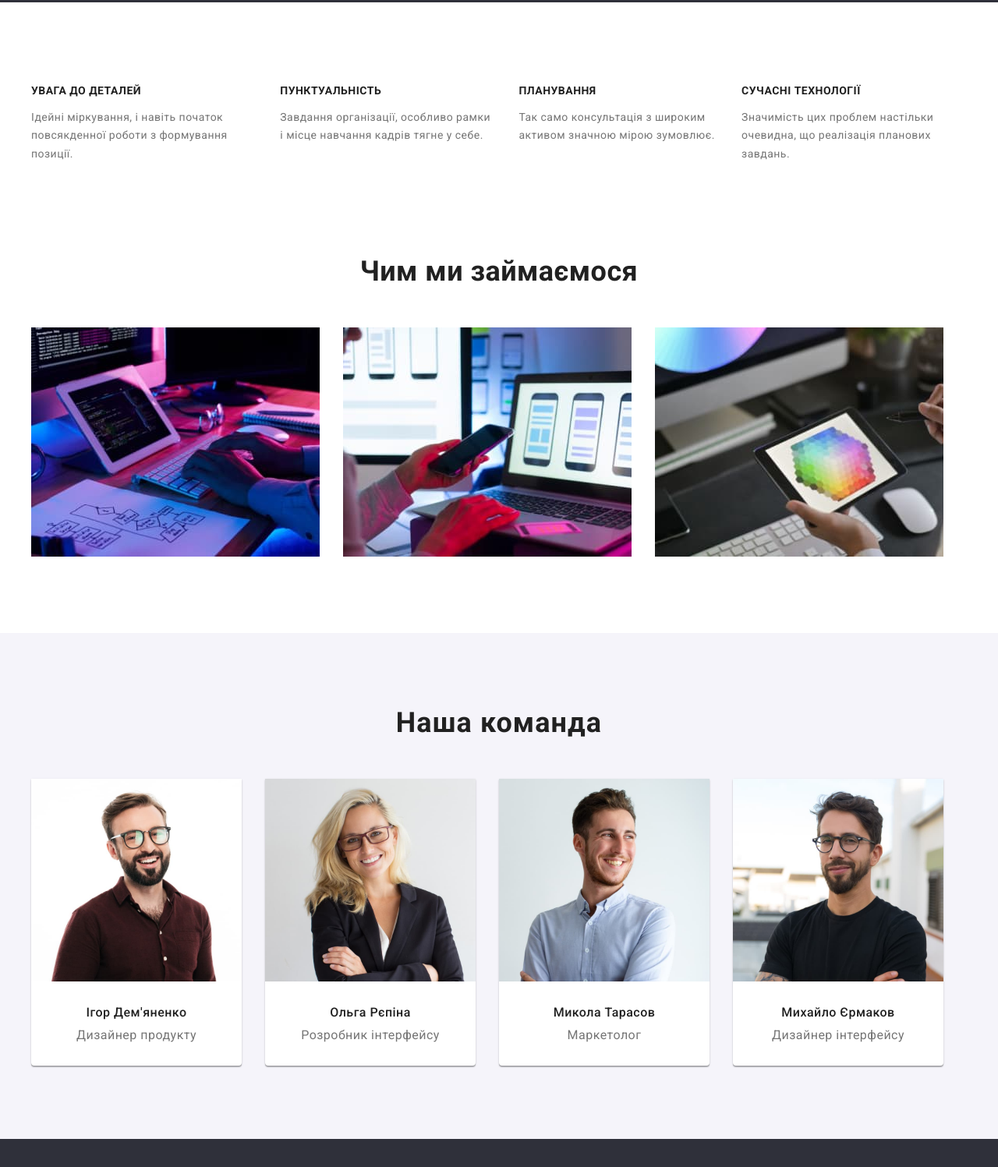
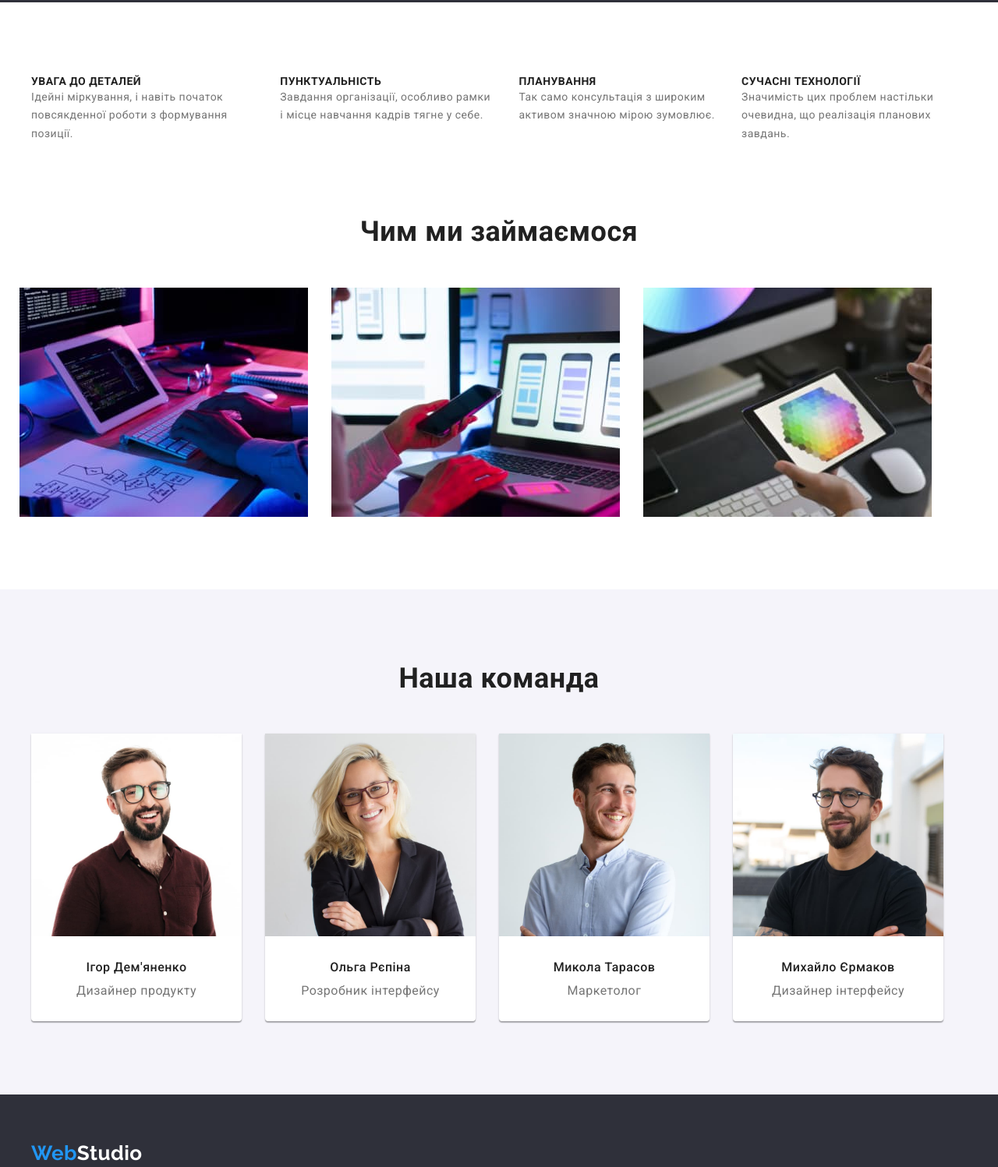
Before and after one commit to AndriiZhuk1707/dz3, a plain HTML site: page index.html in a window 1280 px wide. Shown: the part 681-2178 px from the top of the page at 78% size. Drawn offline with nearby package versions, Linux system fonts and the light colour scheme.

Commit message:
vnis zminu v main ta v css

```diff
--- a/css/style.css
+++ b/css/style.css
@@ -27,9 +27,10 @@ body {
     box-sizing: border-box;
 }
 
-a,p,li,ul,h1,h2,h3,button {
+a,p,li,ul,h1,h2,h3,h4,h5,h6,button {
 
    padding: 0;
+   margin: 0;
 }
 
 
@@ -45,6 +46,9 @@ address{
     list-style-type:none;
     text-decoration: none;}
 
+.list {margin: 0px;
+    list-style-type: none;
+    }
 
 .conteiner {
     margin: 0 auto;
@@ -220,6 +224,10 @@ address{
     display: flex;
 }
 
+.about-list-item:not(:last-child) {
+    margin-right: 30px;
+}
+
 .about-title {
     position: absolute;
     white-space: nowrap;
@@ -233,13 +241,7 @@ address{
     margin: -1px;
 }
 
-.about-list-item:not(:last-child) {
-    margin-right: 30px;
-}
-
 .advantage-title {
-    margin: 12px;
-    margin-left: 0;
     font-family: 'Roboto';
     font-style: normal;
     font-weight: 700;
@@ -249,7 +251,7 @@ address{
 }
 
 .advantage-text {
-   padding-bottom: 10px;
+
     font-size: 14px;
     line-height: 1.7;
     color: var(--about-text-color)
@@ -259,7 +261,7 @@ address{
        /*Whot work*/
 
 .conteiner-work {
-     padding: 0px 0px 93px 0px;
+     padding: 93px 0px 93px 0px;
     }
 
 .develops-list {
@@ -272,31 +274,41 @@ address{
 
 .work-list-item:not(:last-child) {
     margin-right: 30px;
+
+    }
+
+.foto { display: block;
     }
 
 .develops {
-    padding-top: 93px;
-    padding-bottom: 50px;
-    margin: 0;
+    margin: 0 0 50px 0;
     font-weight: 700;
     font-size: 36px;
-    line-height: 1.2;
+    line-height: 1.16;
     text-align: center;
 }
 
        /*Our team*/
 
 .conteiner-team {
-    background: #F5F4FA
+    background-color:#F5F4FA;
+}
+.conteiner-team-list {
+    padding-top: 94px;
+    padding-bottom: 94px;
 }
 
 .team-list {
+    padding-inline-start: 0px;
     display: flex;
     margin: 0;
-    padding: 0 0 94px 0;
     }
 
-.team-list-icon { background: #FFFFFF;
+.team-our-name{ padding-bottom: 30px}
+
+
+.team-list-icon {
+    background: #FFFFFF;
     box-shadow:
 0px 1px 3px rgba(0, 0, 0, 0.12), 0px 1px 1px rgba(0, 0, 0, 0.14), 0px 2px 1px rgba(0, 0, 0, 0.2);
     border-radius: 0px 0px 4px 4px;
@@ -307,14 +319,12 @@ address{
 }
 
 .section-team {
-    padding-top: 94px;
-    padding-bottom: 50px;
-    margin: 0;
+
+    margin: 0 0 50px 0;
     font-weight: 700;
     font-size: 36px;
-    line-height: 1.2;
+    line-height: 1.16;
     text-align: center;
-    letter-spacing: 0.03em;
 }
 
 .team-title-name {
@@ -327,7 +337,6 @@ address{
 }
 
 .team-position {
-    padding-bottom: 30px;
     margin: 0;
     font-size: 16px;
     line-height: 1.2;
@@ -337,14 +346,14 @@ address{
 
 
 .footer {
-    height: 252px;
+
     background: #2F303A
 }
 
 .conteiner-footer {
     background-color: #2F303A;
     padding-top: 60px;
-
+    padding-bottom: 60px;
 }
 
 .logo-wraper {
@@ -398,10 +407,10 @@ address{
 
 
 .section-list {
+    margin-bottom: 50px;
     padding-inline-start: 0px;
     display: flex;
     justify-content: center;
-    margin: 0px;
 }
 
 
@@ -436,9 +445,11 @@ address{
 
 .portfolio-icon-text {
 
-    padding: 22px 24px 22px 24px;
+    padding: 20px 24px 20px 24px;
     background: #FFFFFF;
-    border: 1px solid #EEEEEE;
+    border-left: 1px solid #EEEEEE;
+    border-right: 1px solid #EEEEEE;
+    border-bottom: 1px solid #EEEEEE;
 }
 
 
@@ -459,8 +470,6 @@ address{
 .list{list-style-type:none
 
 }
-.header-list .link.active.currents{ color:var(--accent-color) }
-
 
 .btn-section:not(:last-child) {
     margin-right: 8px;
@@ -469,7 +478,6 @@ address{
 
 .btn-section {
 
-    margin-bottom: 50px;
     padding: 6px 22px 6px 22px;
     background: #F5F4FA;
     border-radius: 4px;
@@ -496,19 +504,18 @@ address{
 }
 
 .section-title {
-margin-bottom: 10px;
+    margin-bottom: 4px;
     font-weight: 700;
     font-size: 18px;
     line-height: 2;
     letter-spacing: 0.06em;
-color: var(--primary-text-color)
+    color: var(--primary-text-color);
 
 }
 
 .section-text {
-margin-top: 10px;
     font-size: 16px;
-line-height: 2;
+    line-height: 1.9;
     color:var(--about-text-color)
 }
 
--- a/index.html
+++ b/index.html
@@ -46,10 +46,12 @@
 
       </section>
       <!--Section About-->
-      <section class="conteiner about-section">
+      <section class="conteiner">
+        <div class="about-section">
         <h2 class="about-title">Наші переваги</h2>
         <ul class="about-list list">
           <li class="about-list-item">
+
             <h3 class="advantage-title">УВАГА ДО ДЕТАЛЕЙ</h3>
             <p class="advantage-text">
               Ідейні міркування, і навіть початок повсякденної роботи з
@@ -77,23 +79,24 @@
             </p>
           </li>
         </ul>
+      </div>
       </section>
 
           <!-- Whot work -->
-      <section class="conteiner">
-        <div class="conteiner-work">
+      <section class="">
+        <div class="conteiner conteiner-work">
         <h2 class="develops">Чим ми займаємося</h2>
         <ul class="develops-list list">
 
           <li class="work-list-item">
-            <img
+            <img class="foto"
             src="./imeges/img.komp.jpg"
             alt="Набирає код"
             width="370"
             height="294" />
           </li>
           <li class="work-list-item">
-            <img
+            <img class="foto"
               src="./imeges/img.tel.jpg"
               alt="Працює з телефоном"
               width="370"
@@ -101,7 +104,7 @@
             />
           </li>
           <li class="work-list-item">
-            <img
+            <img class="foto"
               src="./imeges/img.palitra.jpg"
               alt="Працює на планшеті"
               width="370"
@@ -116,40 +119,44 @@
       <section class="conteiner-team">
         <div class="conteiner conteiner-team-list">
          <h2 class="section-team">Наша команда</h2>
+         <ul class="team-list list">
 
-         <ul class="team-list list">
           <li class="team-list-icon">
             <img class="foto"
               src="imeges/img1.jpg"
               alt="Ігор Дем'яненко"
               width="270"/>
-          <div><h3 class="team-title-name">
+          <div class="team-our-name">
+            <h3 class="team-title-name">
             Ігор Дем'яненко
         </h3>
           <p class="team-position">
             Дизайнер продукту
         </p></div>
           </li>
+
        <li class="team-list-icon">
             <img class="foto"
               src="imeges/img2.jpg"
               alt="Ольга Рєпіна"
               width="270"/>
-              <div><h3 class="team-title-name">
+              <div class="team-our-name">
+                <h3 class="team-title-name">
             Ольга Рєпіна
           </h3>
           <p class="team-position">
             Розробник інтерфейсу
           </p></div>
          </li>
+
          <li class="team-list-icon">
             <img class="foto"
               src="imeges/img3.jpg"
               alt="Микола Тарасов"
               width="270"
             />
-
-            <div><h3 class="team-title-name">
+            <div class="team-our-name">
+            <h3 class="team-title-name">
             Микола Тарасов
         </h3>
           <p class="team-position">
@@ -163,7 +170,8 @@
               alt="Михайло Єрмаков"
               width="270"
             />
-            <div><h3 class="team-title-name">
+            <div class="team-our-name">
+            <h3 class="team-title-name">
             Михайло Єрмаков
         </h3>
           <p class="team-position">
```
Also changed, not shown: portfolio.html (+4 -5 lines). Lines whose indentation alone changed are shown as unchanged.
